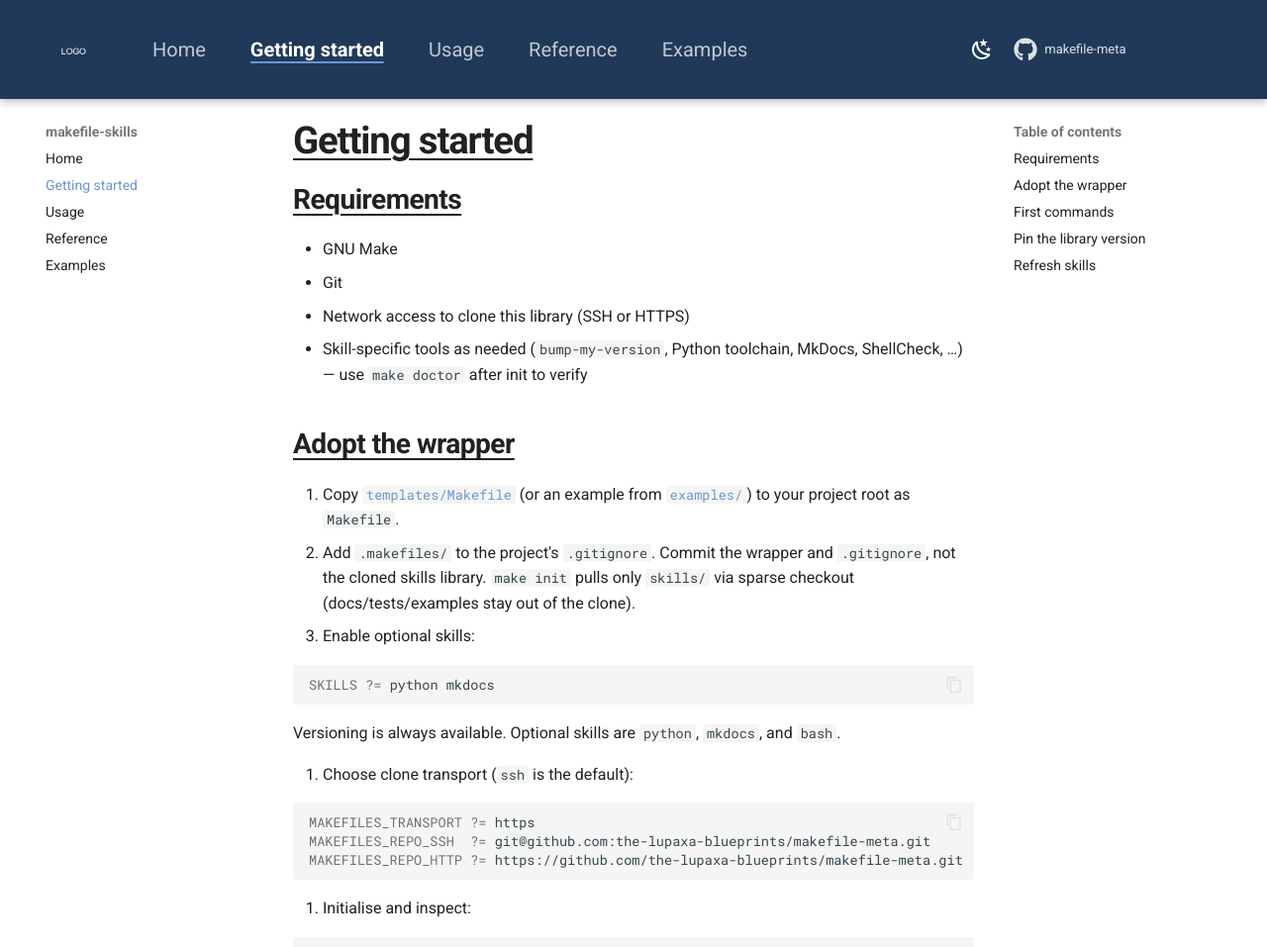
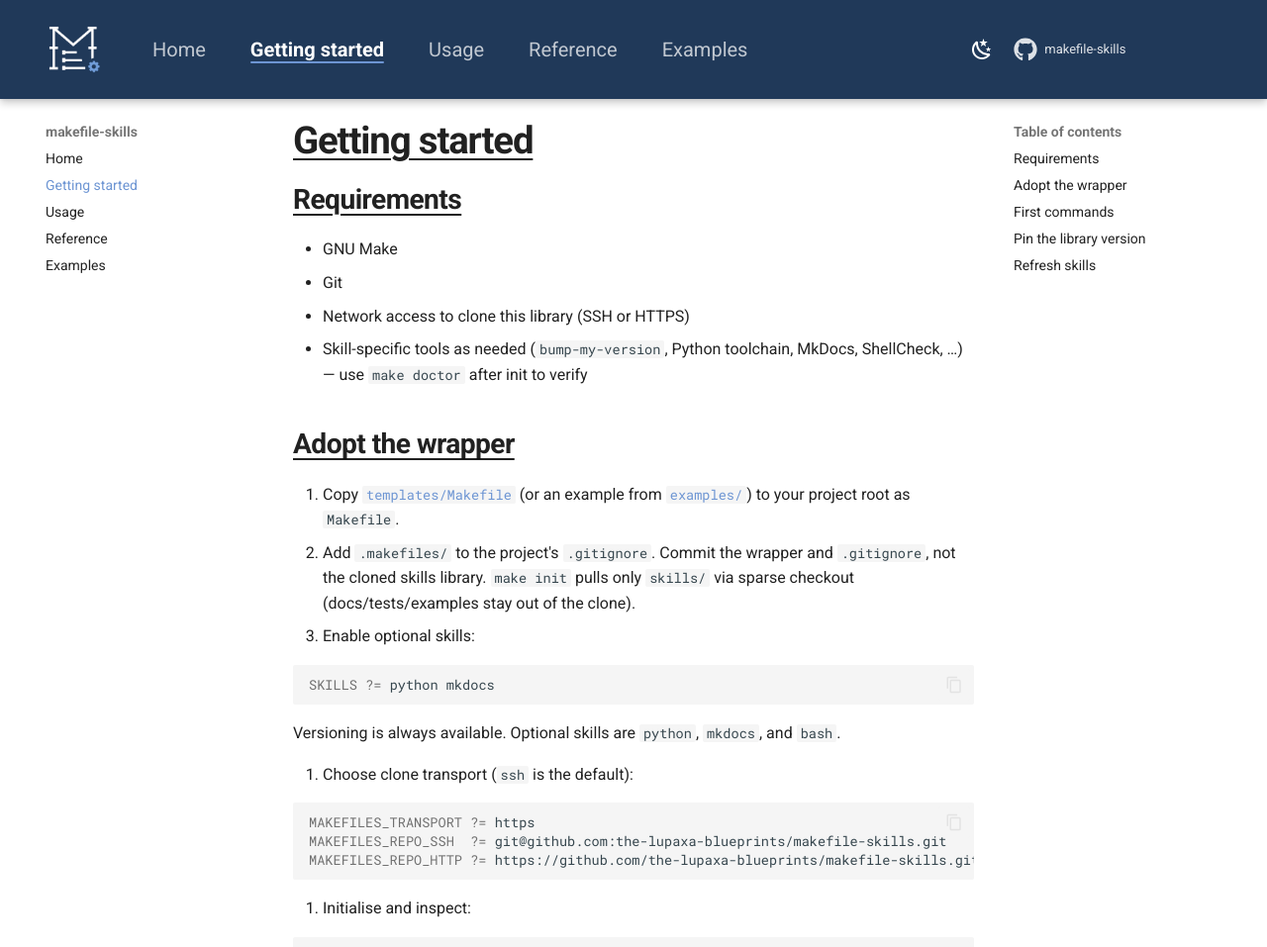
Before and after one commit to the-lupaxa-blueprints/makefile-meta, an MkDocs documentation site: the page built from mkdocs/getting-started.md, in a window 1280 px wide and 1400 px high. Shown: the top 957 px of the window at 99% size. Built offline with MkDocs 1.6.1 and Material for MkDocs 9.7.7, drawn with Linux system fonts in a browser that asks for light colours; comment, search, counter and statistics services are not loaded.

Commit message:
updates #11

````diff
--- a/mkdocs.yml
+++ b/mkdocs.yml
@@ -10,13 +10,18 @@ site_description: >-
 
 site_author: The Lupaxa Project
 
-site_url: https://the-lupaxa-blueprints.github.io/makefile-meta/
+site_url: https://the-lupaxa-blueprints.github.io/makefile-skills/
 
-repo_name: the-lupaxa-blueprints/makefile-meta
-repo_url: https://github.com/the-lupaxa-blueprints/makefile-meta
+repo_name: the-lupaxa-blueprints/makefile-skills
+repo_url: https://github.com/the-lupaxa-blueprints/makefile-skills
 
 extra:
   generator: false
+  start_year: 2025
+  footer_name: The Lupaxa Project
+  footer_taglines:
+    - Where exploration meets precision.
+    - Where the untamed meets the engineered.
   # Counter.dev analytics (omit counter_dev_id to disable).
   # Create a site at https://counter.dev and set the id below.
   # counter_dev_id: <uuid>
@@ -122,10 +127,5 @@ extra_javascript:
   - assets/javascript/header-active-nav.js
 
 # =============================================================================
-# Copyright
+# Copyright (rendered by overrides/partials/copyright.html; year set in-browser)
 # =============================================================================
-
-copyright: >
-  <span class="footer-copyright">© 2026 <strong>The Lupaxa Project</strong>. All rights reserved.</span>
-  <span class="footer-tagline">Where exploration meets precision.</span>
-  <span class="footer-tagline">Where the untamed meets the engineered.</span>
--- a/mkdocs/assets/stylesheets/40-components/footer.css
+++ b/mkdocs/assets/stylesheets/40-components/footer.css
@@ -1,5 +1,4 @@
 /* =============================================================================
- * The Lupaxa Project Portal
  * Site Footer
  * ============================================================================= */
 
@@ -10,7 +9,7 @@
 }
 
 .md-footer-meta {
-  padding: 1.5rem 1rem;
+  padding: 0.7rem 1rem;
   border-top:
     1px solid
     color-mix(
@@ -36,14 +35,14 @@
 .md-copyright__highlight {
   display: flex;
   flex-direction: column;
-  gap: 0.35rem;
+  gap: 0.15rem;
   align-items: center;
 }
 
 .footer-copyright {
   color: var(--lupaxa-white);
   font-weight: 600;
-  line-height: 1.35;
+  line-height: 1.25;
   opacity: 0.9;
   letter-spacing: -0.02em;
 }
@@ -51,10 +50,10 @@
 .footer-tagline {
   color: var(--lupaxa-white);
   font-weight: 300;
-  line-height: 1.35;
+  line-height: 1.25;
 }
 
 .footer-copyright,
 .footer-tagline {
-  font-size: clamp(0.875rem, 0.84rem + 0.2vw, 0.95rem);
+  font-size: clamp(0.7rem, 0.68rem + 0.1vw, 0.8rem);
 }
--- a/mkdocs/getting-started.md
+++ b/mkdocs/getting-started.md
@@ -10,7 +10,7 @@
 
 ## Adopt the wrapper
 
-1. Copy [`templates/Makefile`](https://github.com/the-lupaxa-blueprints/makefile-meta/blob/master/templates/Makefile)
+1. Copy [`templates/Makefile`](https://github.com/the-lupaxa-blueprints/makefile-skills/blob/master/templates/Makefile)
    (or an example from [`examples/`](examples.md)) to your project root as
    `Makefile`.
 2. Add `.makefiles/` to the project's `.gitignore`. Commit the wrapper and
@@ -29,8 +29,8 @@
 
    ```make
    MAKEFILES_TRANSPORT ?= https
-   MAKEFILES_REPO_SSH  ?= git@github.com:the-lupaxa-blueprints/makefile-meta.git
-   MAKEFILES_REPO_HTTP ?= https://github.com/the-lupaxa-blueprints/makefile-meta.git
+   MAKEFILES_REPO_SSH  ?= git@github.com:the-lupaxa-blueprints/makefile-skills.git
+   MAKEFILES_REPO_HTTP ?= https://github.com/the-lupaxa-blueprints/makefile-skills.git
    ```
 
 5. Initialise and inspect:
--- /dev/null
+++ b/overrides/partials/copyright.html
@@ -0,0 +1,17 @@
+<div class="md-copyright">
+  <div class="md-copyright__highlight">
+    <span class="footer-copyright"
+      >©
+      <span
+        class="footer-years"
+        data-start-year="{{ config.extra.start_year or '' }}"
+        >{{ config.extra.start_year or '' }}</span
+      >
+      <strong>{{ config.extra.footer_name or config.site_name }}</strong>. All
+      rights reserved.</span
+    >
+    {% for tagline in config.extra.footer_taglines or [] %}
+    <span class="footer-tagline">{{ tagline }}</span>
+    {% endfor %}
+  </div>
+</div>
````
Also changed, not shown: README.md (+13 -3 lines), mkdocs/examples.md (+2 -2 lines), mkdocs/reference.md (+3 -3 lines), mkdocs/assets/images/favicon.png, mkdocs/assets/images/logo.png, mkdocs/assets/images/social-card.png, 7 other files.
